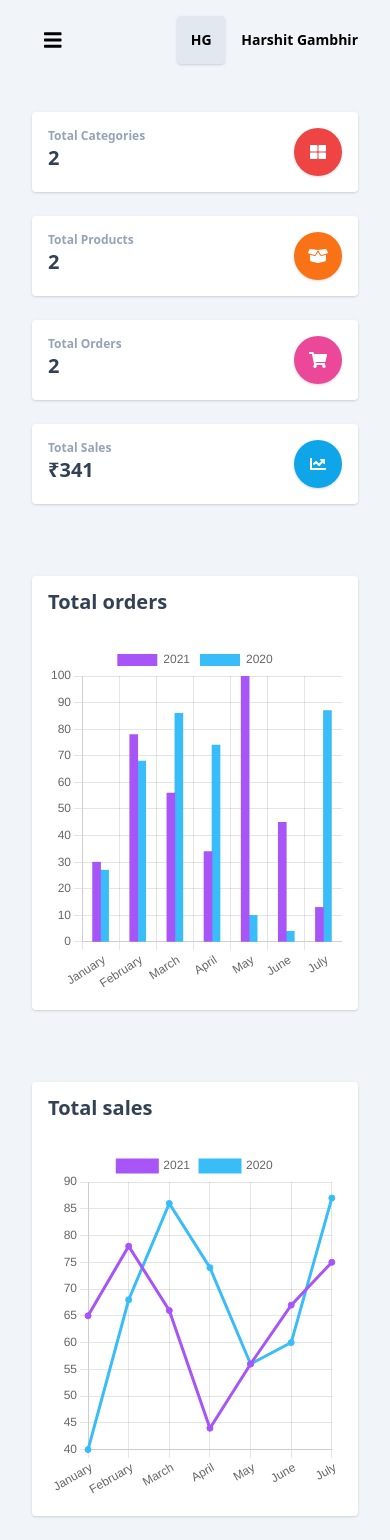
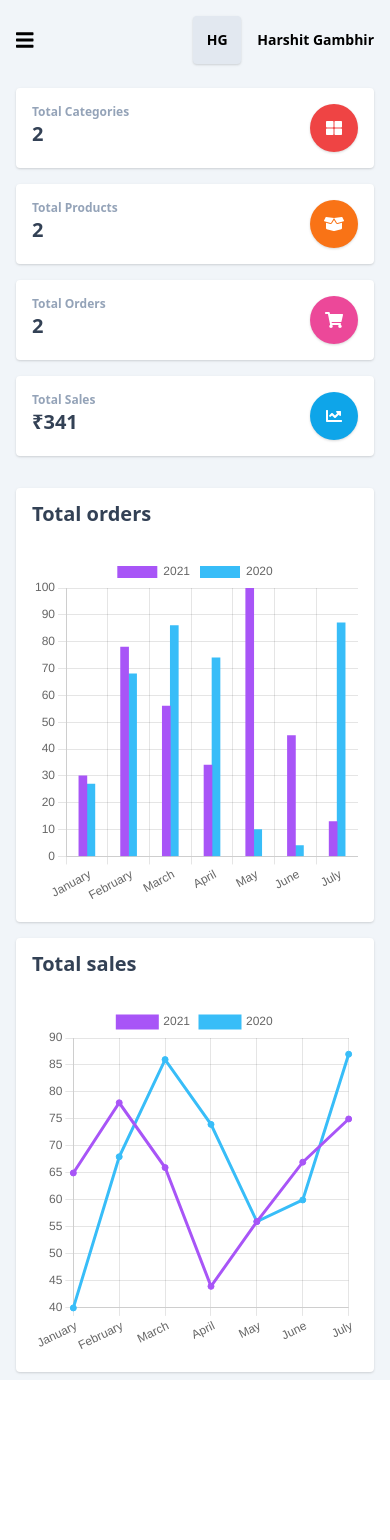
Before and after one commit to harshitgambhir/dashboard, a React (Create React App) app: page / in a window 390 px wide. After the commit the page ends 1380 px from the top, so only its background shows below. Built offline with nearby package versions, Linux system fonts and the light colour scheme.

Commit message:
fixed layout

```diff
--- a/src/components/BarChart/index.js
+++ b/src/components/BarChart/index.js
@@ -69,7 +69,7 @@ export default function CardBarChart({title, data}) {
   };
   return (
     <>
-      <div className="relative flex flex-col min-w-0 break-words bg-white w-full mb-6 shadow rounded">
+      <div className="relative flex flex-col min-w-0 break-words bg-white w-full shadow rounded">
         <div className="rounded-t mb-0 px-4 py-3 bg-transparent">
           <div className="flex flex-wrap items-center">
             <div className="relative w-full max-w-full flex-grow flex-1">
--- a/src/components/Header/index.js
+++ b/src/components/Header/index.js
@@ -6,12 +6,12 @@ import {
 
 const Header = ({setCollapsed}) => {
   return (
-    <nav className="mb-8 w-full bg-transparent flex-row flex-nowrap justify-start flex items-center p-4">
-      <div className="w-full items-center flex justify-between flex-nowrap md:px-10 px-4">
-        <button onClick={() => setCollapsed(false)} className="cursor-pointer md:hidden p-3 text-xl leading-none outline-none">
+    <nav className=" w-full bg-transparent flex-row flex-nowrap justify-start flex items-center">
+      <div className="w-full items-center flex justify-between flex-nowrap md:px-10">
+        <button onClick={() => setCollapsed(false)} className="p-4 cursor-pointer md:hidden text-xl leading-none outline-none">
           <FontAwesomeIcon icon={faBars} />
         </button>
-        <div className="flex-row flex justify-center items-center md:ml-auto">
+        <div className="flex-row flex justify-center items-center md:ml-auto p-4">
           <div className="flex-row list-none items-center flex">
             <div className="w-12 h-12 text-sm font-semibold bg-blueGray-200 inline-flex items-center justify-center rounded shadow">
               HG
--- a/src/components/LineChart/index.js
+++ b/src/components/LineChart/index.js
@@ -79,7 +79,7 @@ export default function CardBarChart({title, data}) {
 };
   return (
     <>
-      <div className="relative flex flex-col min-w-0 break-words bg-white w-full mb-6 shadow rounded">
+      <div className="relative flex flex-col min-w-0 break-words bg-white w-full shadow rounded">
         <div className="rounded-t mb-0 px-4 py-3 bg-transparent">
           <div className="flex flex-wrap items-center">
             <div className="relative w-full max-w-full flex-grow flex-1">
--- a/src/components/Navbar/index.js
+++ b/src/components/Navbar/index.js
@@ -19,7 +19,7 @@ const Navbar = ({collapsed, setCollapsed}) => {
         </button>
         <div className="flex flex-row justify-between">
           <Link
-            className="block text-left pb-2 text-blueGray-600 mr-0 whitespace-nowrap text-sm uppercase font-bold p-4 px-4"
+            className="block text-left text-blueGray-600 mr-0 whitespace-nowrap text-sm uppercase font-bold p-4"
             to="/"
           >
             Dashboard
--- a/src/pages/Categories/index.js
+++ b/src/pages/Categories/index.js
@@ -24,7 +24,7 @@ const Form = ({title, onSubmit, onCancel, values}) => {
   return (
     <div>
       <div className="justify-center items-center flex overflow-x-hidden overflow-y-auto fixed inset-0 z-50 outline-none focus:outline-none">
-        <div className="relative w-auto my-6 mx-auto max-w-3xl">
+        <div className="relative w-full my-6 mx-auto max-w-lg p-4 md:p-0">
           {/*content*/}
           <div className="border-0 rounded shadow-lg relative flex flex-col w-full bg-white outline-none focus:outline-none">
             {/*header*/}
@@ -50,6 +50,7 @@ const Form = ({title, onSubmit, onCancel, values}) => {
             >
               {({ errors, touched }) => (
                 <FForm className="w-full relative p-6">
+                  <div className="w-full">
                     <label for="name" className="block tracking-wide text-gray-700 text-xs font-bold mb-2">
                       Category Name
                     </label>
@@ -57,6 +58,7 @@ const Form = ({title, onSubmit, onCancel, values}) => {
                     {errors.name && touched.name ? (
                       <p className="text-red-500 text-xs italic">{errors.name}</p>
                     ) : null}
+                  </div>
                 </FForm>
               )}
             </Formik>
@@ -143,7 +145,7 @@ const Categories = () => {
 
   return (
     <div className="px-4 md:px-10 mx-auto w-full">
-      <div className="w-full px-4">
+      <div className="w-full">
         <Table
           title="Categories"
           columns={columns}
--- a/src/pages/Home/index.js
+++ b/src/pages/Home/index.js
@@ -44,11 +44,11 @@ const Home = () => {
   ];
   return (
     <div className="px-4 md:px-10 mx-auto w-full">
-      <div className="flex flex-wrap">
+      <div className="flex flex-wrap -mx-2">
         {data.map((menu, index) => {
           return (
-            <div key={index} className="w-full sm:w-6/12 xl:w-3/12 px-4">
-              <div className="flex flex-col min-w-0 break-words bg-white rounded mb-6 xl:mb-0 shadow">
+            <div key={index} className="w-full sm:w-6/12 xl:w-3/12 my-2 px-2">
+              <div className="flex flex-col min-w-0 break-words bg-white rounded shadow">
                 <div className="flex-auto p-4">
                   <div className="flex flex-wrap">
                     <div className="w-full pr-4 max-w-full flex-grow flex-1">
@@ -73,8 +73,8 @@ const Home = () => {
           );
         })}
       </div>
-      <div className="flex flex-wrap mt-12">
-        <div className="w-full xl:w-6/12 px-4">
+      <div className="flex flex-wrap -mx-2 mt-4">
+        <div className="w-full xl:w-6/12 my-2 px-2">
           <BarChart title="Total orders" data={{
             labels: [
               "January",
@@ -105,7 +105,7 @@ const Home = () => {
             ],
           }}/>
         </div>
-        <div className="w-full xl:w-6/12 mt-12 xl:mt-0 px-4">
+        <div className="w-full xl:w-6/12 my-2 px-2">
           <LineChart title="Total sales" data={{
             labels: [
               "January",
--- a/src/pages/Orders/index.js
+++ b/src/pages/Orders/index.js
@@ -51,7 +51,7 @@ const Orders = () => {
 
   return (
     <div className="px-4 md:px-10 mx-auto w-full">
-      <div className="w-full px-4">
+      <div className="w-full">
         <Table
           title="Orders"
           columns={columns}
--- a/src/pages/Products/index.js
+++ b/src/pages/Products/index.js
@@ -39,7 +39,7 @@ const Form = ({title, onSubmit, onCancel, values}) => {
   return (
     <div>
       <div className="justify-center items-center flex overflow-x-hidden overflow-y-auto fixed inset-0 z-50 outline-none focus:outline-none">
-        <div className="relative w-auto my-6 mx-auto max-w-3xl">
+        <div className="relative w-full my-6 mx-auto max-w-lg p-4 md:p-0">
           {/*content*/}
           <div className="border-0 rounded shadow-lg relative flex flex-col w-full bg-white outline-none focus:outline-none">
             {/*header*/}
@@ -202,7 +202,7 @@ const Products = () => {
 
   return (
     <div className="px-4 md:px-10 mx-auto w-full">
-      <div className="w-full px-4">
+      <div className="w-full">
         <Table
           title="Products"
           columns={columns}
```
Lines whose indentation alone changed are shown as unchanged.
